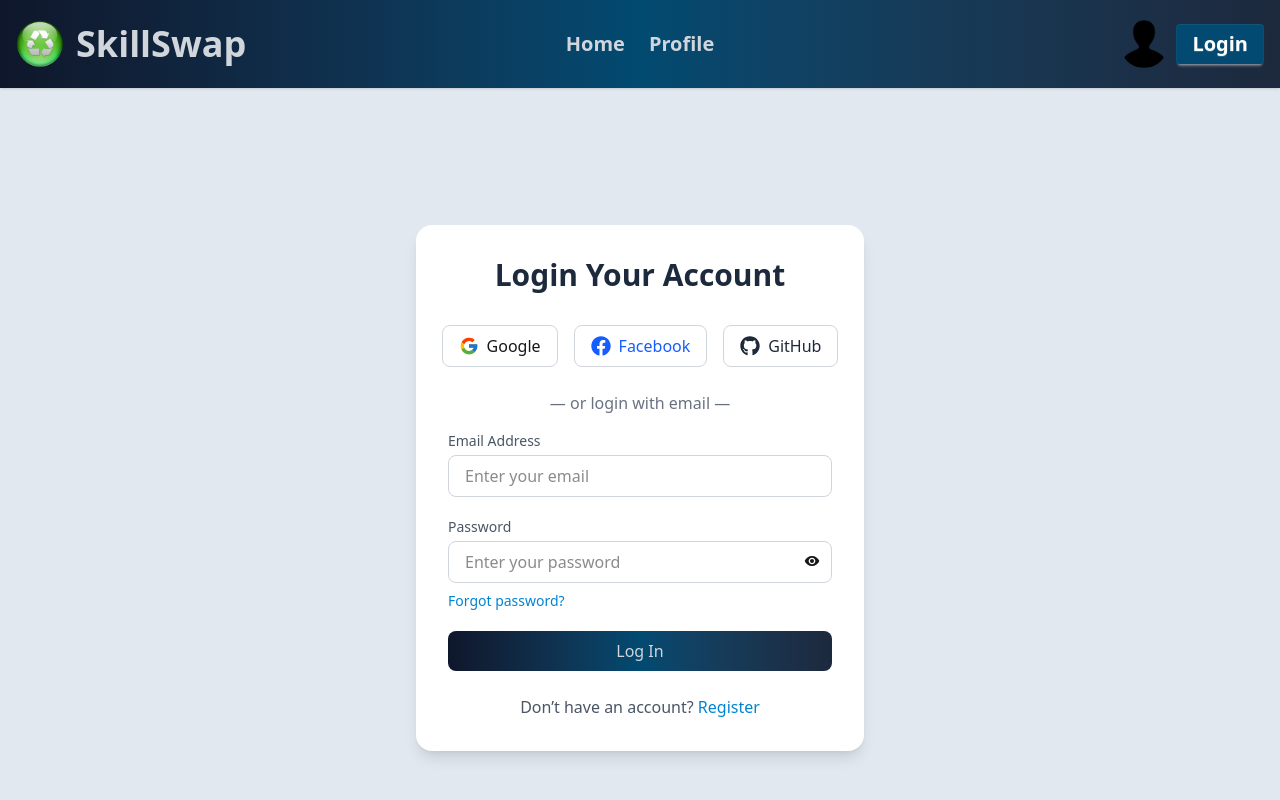
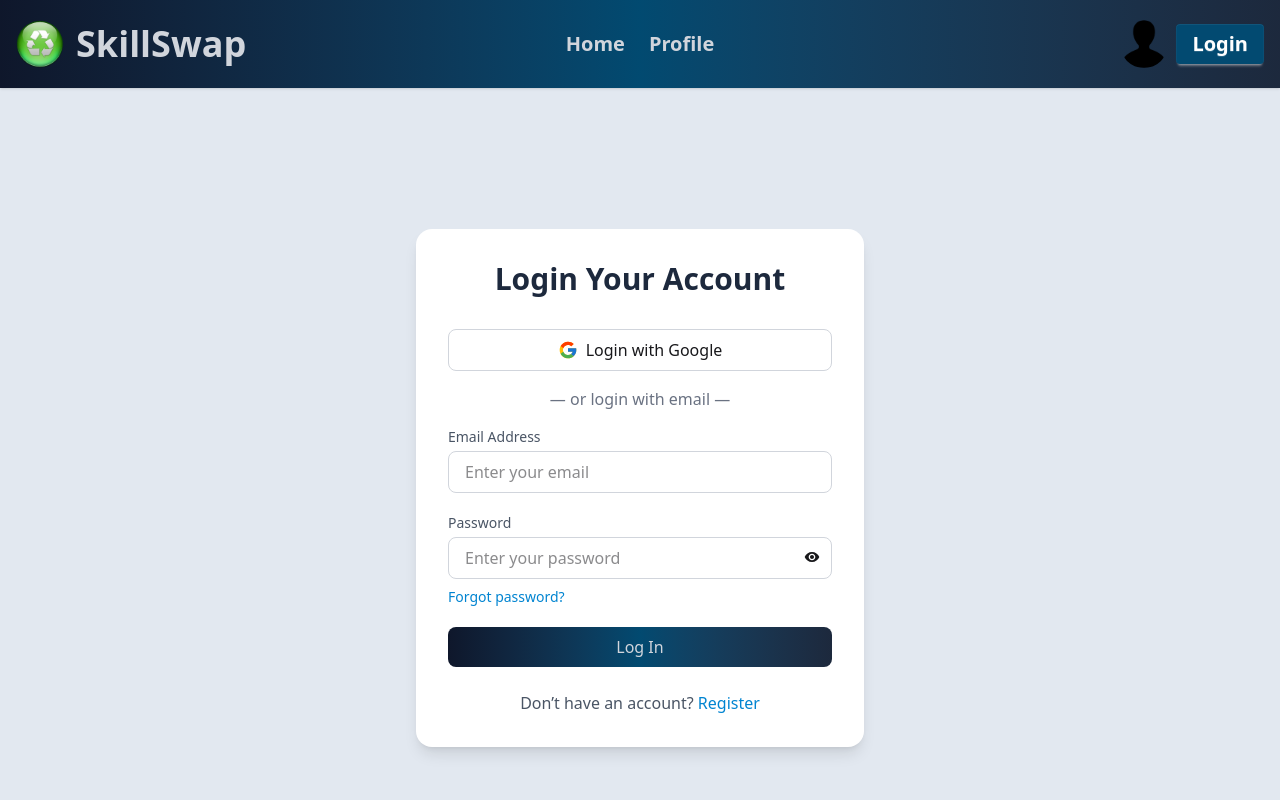
Before and after one commit to mahadi40011/Skillswap, a React (Vite) app: page /login in a window 1280 px wide. Shown: the top 800 px of the page. Built offline with nearby package versions, Linux system fonts and the light colour scheme.

Commit message:
google athentication implementation done

```diff
--- a/src/context/AuthProvider.jsx
+++ b/src/context/AuthProvider.jsx
@@ -1,7 +1,9 @@
 import React from "react";
 import { AuthContext } from "./AuthContext";
-import { createUserWithEmailAndPassword, signInWithEmailAndPassword } from "firebase/auth";
+import { createUserWithEmailAndPassword, GoogleAuthProvider, signInWithEmailAndPassword, signInWithPopup } from "firebase/auth";
 import { auth } from "../firebase/Firebase.config";
+
+const googleProvider = new GoogleAuthProvider()
 
 const AuthProvider = ({ children }) => {
   const createUser = (email, password) => {
@@ -12,9 +14,15 @@ const AuthProvider = ({ children }) => {
     return signInWithEmailAndPassword(auth, email, password)
   }
 
+  const loginWithGoogle = () => {
+    return signInWithPopup(auth, googleProvider)
+  }
+
+
   const authInfo = {
     createUser,
     LoginUser,
+    loginWithGoogle,
   };
 
   return <AuthContext value={authInfo}>{children}</AuthContext>;
--- a/src/pages/Login/Login.jsx
+++ b/src/pages/Login/Login.jsx
@@ -12,7 +12,7 @@ const Login = () => {
   const [passwordError, setPasswordError] = useState("");
   const [showPassword, setShowPassword] = useState(false);
 
-  const { LoginUser } = useContext(AuthContext);
+  const { LoginUser, loginWithGoogle } = useContext(AuthContext);
 
   const handleEmailFieldOnBlur = (e) => {
     const emailValidation = /^[^\s@]+@[^\s@]+\.[^\s@]+$/;
@@ -36,6 +36,16 @@ const Login = () => {
     } else return setPasswordError("");
   };
 
+  const handleGoogleLogin = () => {
+    loginWithGoogle()
+      .then((res) => {
+        console.log(res.user);
+      })
+      .catch((err) => {
+        console.log(err.message);
+      });
+  };
+
   const handleSubmit = (e) => {
     e.preventDefault();
     LoginUser(email, password)
@@ -50,30 +60,18 @@ const Login = () => {
   return (
     <div className="flex items-center justify-center min-h-screen bg-slate-200">
       <div className="bg-white p-8 rounded-2xl shadow-lg w-full max-w-md">
-        <h2 className="text-3xl font-bold text-center text-slate-800 mb-8">
+        <h2 className="sm:text-3xl text-2xl font-bold text-center text-slate-800 mb-8">
           Login Your Account
         </h2>
 
-        <div className="flex flex-col sm:flex-row items-center justify-center gap-4 mb-6">
-          {/* google Login Buttons */}
-          <button className="flex items-center justify-center gap-2 px-4 py-2 rounded-lg border border-gray-300 hover:bg-gray-200 transition w-full text-center">
-            <FcGoogle className="text-xl" />{" "}
-            <span className="hidden sm:inline">Google</span>{" "}
-            <span className="sm:hidden"> Login with Google</span>
-          </button>
-          {/* facebook Login Buttons */}
-          <button className="flex items-center justify-center gap-2 px-4 py-2 rounded-lg border border-gray-300 hover:bg-gray-200 transition w-full text-center text-blue-600">
-            <FaFacebook className="text-xl" />{" "}
-            <span className="hidden sm:inline">Facebook</span>{" "}
-            <span className="sm:hidden"> Login with Facebook</span>
-          </button>
-          {/* github Login Buttons */}
-          <button className="flex items-center justify-center gap-2 px-4 py-2 rounded-lg border border-gray-300 hover:bg-gray-200 transition w-full text-center text-gray-800">
-            <FaGithub className="text-xl" />{" "}
-            <span className="hidden sm:inline">GitHub</span>{" "}
-            <span className="sm:hidden"> Login with GitHub</span>
-          </button>
-        </div>
+        {/* google Login Buttons */}
+        <button
+          onClick={handleGoogleLogin}
+          className="flex items-center justify-center gap-2 px-4 py-2 mb-4 rounded-lg border border-gray-300 hover:bg-gray-200 transition w-full text-center"
+        >
+          <FcGoogle className="text-xl" />{" "}
+          <span> Login with Google</span>
+        </button>
 
         <div className="text-center text-gray-500 text-md mb-4">
           — or login with email —
```
